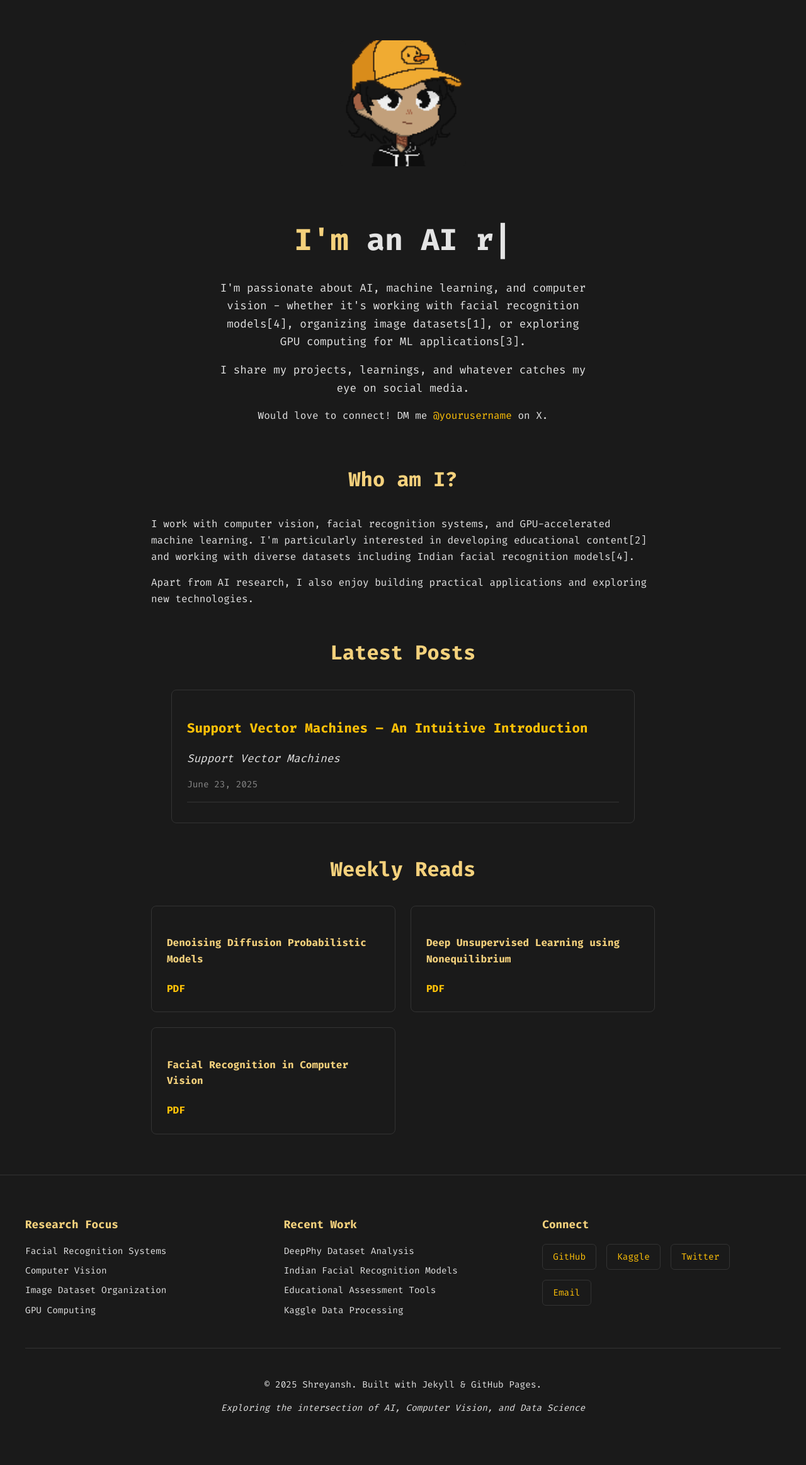
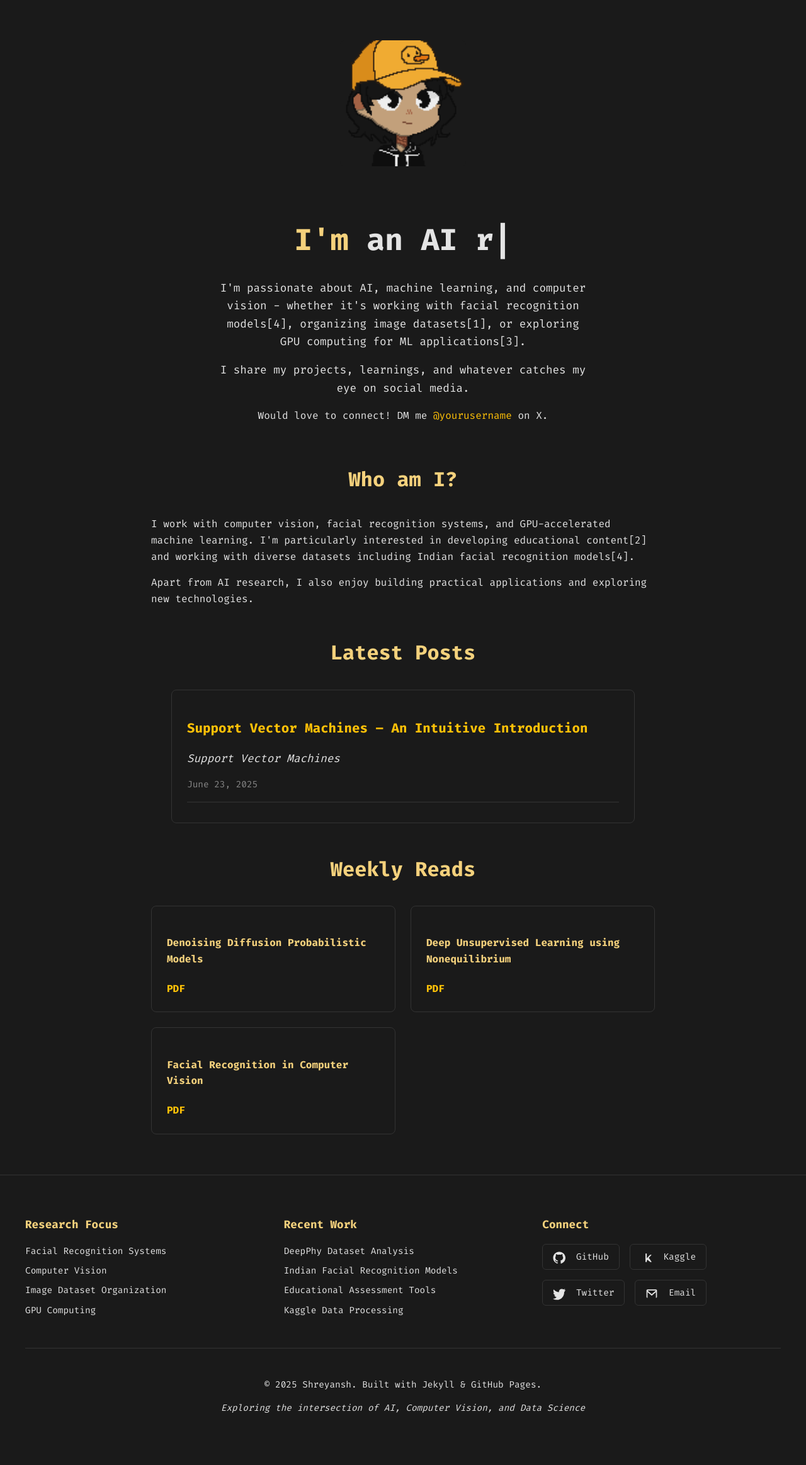
Before and after one commit to shrrynsh/site.github.io, a Jekyll site: the page built from index.md, in a window 1280 px wide. Shown: the whole page at 63% size. Built offline with Jekyll 4.4.1, drawn with Linux system fonts in a browser that asks for light colours.

Commit message:
Update default.html

```diff
--- a/_layouts/default.html
+++ b/_layouts/default.html
@@ -34,10 +34,22 @@
         <div class="footer-section">
           <h3>Connect</h3>
           <div class="social-links">
-            <a href="https://github.com/shrrynsh" class="social-link">GitHub</a>
-            <a href="https://kaggle.com/yourusername" class="social-link">Kaggle</a>
-            <a href="https://twitter.com/yourusername" class="social-link">Twitter</a>
-            <a href="mailto:your.email@domain.com" class="social-link">Email</a>
+            <a href="https://github.com/shrrynsh" class="social-link" title="GitHub">
+              <svg class="footer-icon" xmlns="http://www.w3.org/2000/svg" width="20" height="20" fill="currentColor" viewBox="0 0 24 24"><path d="M12 .5C5.73.5.5 5.74.5 12.02c0 5.1 3.29 9.43 7.86 10.96.58.11.79-.25.79-.56 0-.28-.01-1.02-.02-2-3.2.7-3.88-1.54-3.88-1.54-.53-1.34-1.3-1.7-1.3-1.7-1.06-.72.08-.71.08-.71 1.17.08 1.78 1.2 1.78 1.2 1.04 1.78 2.73 1.27 3.4.97.11-.75.41-1.27.74-1.56-2.55-.29-5.23-1.28-5.23-5.7 0-1.26.45-2.29 1.19-3.1-.12-.29-.52-1.46.11-3.05 0 0 .97-.31 3.18 1.18a11.1 11.1 0 0 1 2.9-.39c.98 0 1.97.13 2.9.39 2.2-1.49 3.17-1.18 3.17-1.18.63 1.59.23 2.76.11 3.05.74.81 1.19 1.84 1.19 3.1 0 4.43-2.69 5.41-5.25 5.7.42.36.79 1.09.79 2.2 0 1.59-.01 2.87-.01 3.26 0 .31.21.68.8.56C20.71 21.45 24 17.12 24 12.02 24 5.74 18.77.5 12 .5z"/></svg>
+              <span>GitHub</span>
+            </a>
+            <a href="https://kaggle.com/yourusername" class="social-link" title="Kaggle">
+              <svg class="footer-icon" xmlns="http://www.w3.org/2000/svg" width="20" height="20" fill="currentColor" viewBox="0 0 24 24"><path d="M21.6 20.2h-3.1l-4.2-5.2-2.1 2.2v3h-2.5V3.8h2.5v9.2l6.2-6.6h3.1l-5.5 5.7 5.6 8.1zm-7.7-7.2l4.2 5.2h-2.1l-2.1-2.7-2.1 2.7h-2.1l4.2-5.2z"/></svg>
+              <span>Kaggle</span>
+            </a>
+            <a href="https://twitter.com/yourusername" class="social-link" title="Twitter">
+              <svg class="footer-icon" xmlns="http://www.w3.org/2000/svg" width="20" height="20" fill="currentColor" viewBox="0 0 24 24"><path d="M24 4.56c-.89.39-1.85.65-2.86.77a4.93 4.93 0 0 0 2.16-2.72c-.95.56-2.01.97-3.13 1.19A4.92 4.92 0 0 0 16.62 3c-2.72 0-4.93 2.21-4.93 4.93 0 .39.04.77.12 1.13C7.69 8.87 4.07 6.92 1.64 3.9c-.43.74-.67 1.6-.67 2.52 0 1.74.89 3.28 2.25 4.18-.83-.03-1.61-.25-2.29-.63v.06c0 2.43 1.73 4.46 4.03 4.92-.42.12-.87.18-1.33.18-.32 0-.63-.03-.93-.09.63 1.97 2.45 3.41 4.6 3.45A9.87 9.87 0 0 1 0 21.54a13.94 13.94 0 0 0 7.56 2.22c9.05 0 14-7.5 14-14 0-.21 0-.42-.02-.63A9.93 9.93 0 0 0 24 4.56z"/></svg>
+              <span>Twitter</span>
+            </a>
+            <a href="mailto:your.email@domain.com" class="social-link" title="Email">
+              <svg class="footer-icon" xmlns="http://www.w3.org/2000/svg" width="20" height="20" fill="currentColor" viewBox="0 0 24 24"><path d="M20 4H4c-1.1 0-2 .9-2 2v12c0 1.1.9 2 2 2h16c1.1 0 2-.9 2-2V6c0-1.1-.9-2-2-2zm0 2v.01L12 13 4 6.01V6h16zM4 20V8.99l8 7 8-7V20H4z"/></svg>
+              <span>Email</span>
+            </a>
           </div>
         </div>
       </div>
@@ -466,6 +478,16 @@
       margin: 0 auto !important;
     }
 
+    .footer-icon {
+      margin-right: 0.5rem;
+      vertical-align: middle;
+      color: var(--accent, #ffc107);
+      transition: color 0.2s;
+    }
+    .social-link:hover .footer-icon {
+      color: var(--bg-dark, #1a1a1a);
+    }
+
   </style>
 
   <!-- Theme Detection Script -->
```
